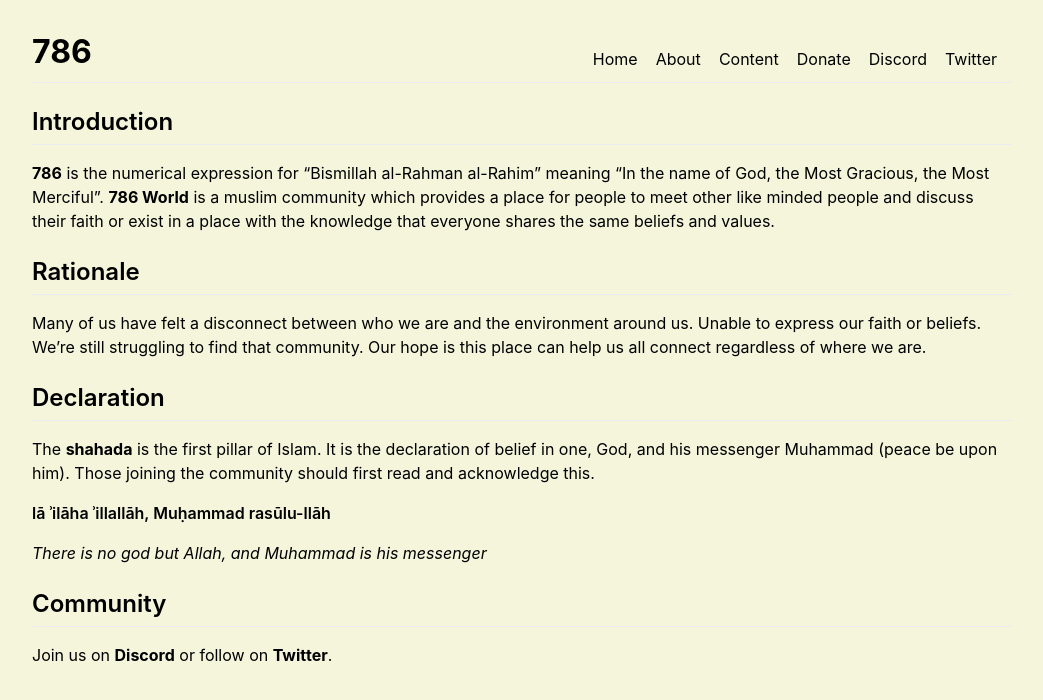
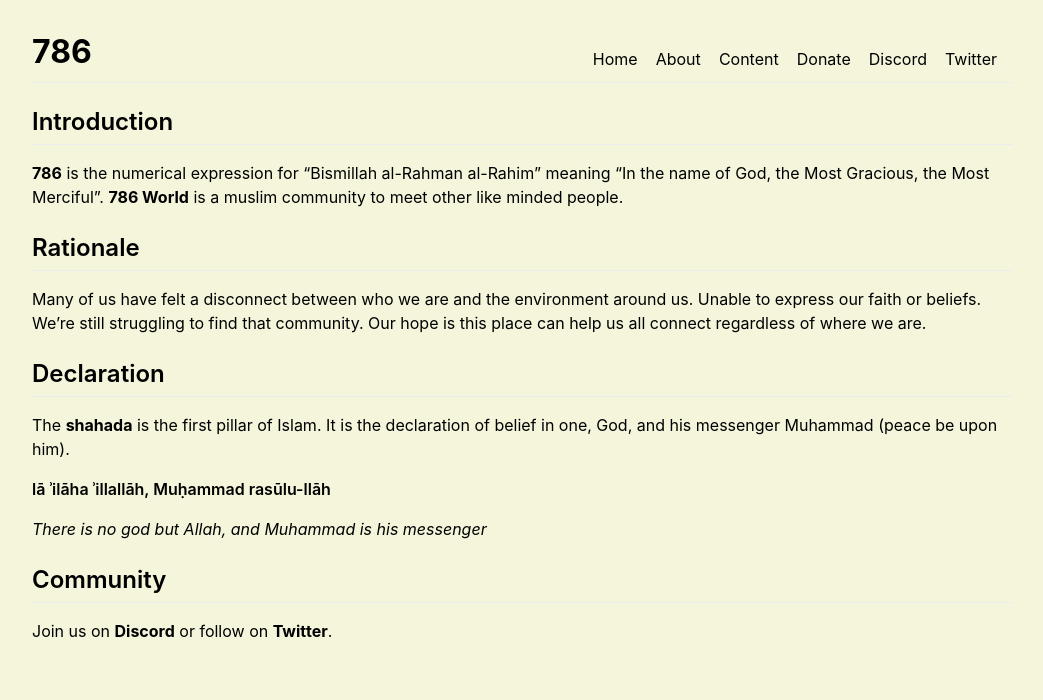
Before and after one commit to feyroozecode/786.world, a Jekyll site: the page built from index.md, in a window 1280 px wide. Shown: the top 700 px of the page, without its empty margins (118-1161 px from the left). Built offline with Jekyll 4.4.1, drawn with Linux system fonts in a browser that asks for light colours; comment, search, counter and statistics services are not loaded.

Commit message:
Update index.md

```diff
--- a/index.md
+++ b/index.md
@@ -4,8 +4,7 @@ title: 786
 ---
 ## Introduction
 
-[786](https://vargiskhan.com/log/the-number-786-its-origin-meaning-and-significance/) is the numerical expression for “Bismillah al-Rahman al-Rahim” meaning "In the name of God, the Most Gracious, the Most Merciful". [786 World](https://786.world/) is a muslim community which provides a place for people to
-meet other like minded people and discuss their faith or exist in a place with the knowledge that everyone shares the same beliefs and values.
+[786](https://vargiskhan.com/log/the-number-786-its-origin-meaning-and-significance/) is the numerical expression for “Bismillah al-Rahman al-Rahim” meaning "In the name of God, the Most Gracious, the Most Merciful". [786 World](https://786.world/) is a muslim community to meet other like minded people.
 
 ## Rationale
 
@@ -14,7 +13,7 @@ Many of us have felt a disconnect between who we are and the environment around
 ## Declaration
 
 The [shahada](https://en.wikipedia.org/wiki/Shahada) is the first pillar of Islam. It is the declaration of belief in one, God, and his messenger
-Muhammad (peace be upon him). Those joining the community should first read and acknowledge this.
+Muhammad (peace be upon him).
 
 **lā ʾilāha ʾillallāh, Muḥammad rasūlu-llāh**
 
```
